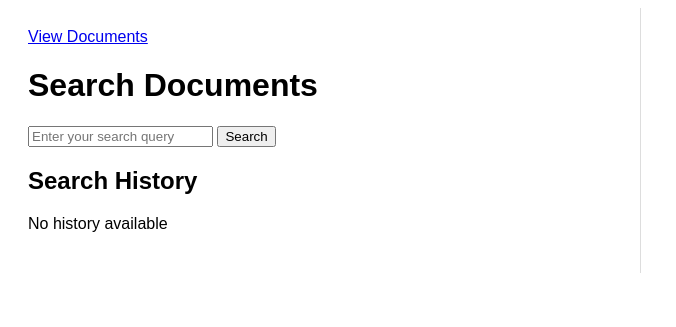
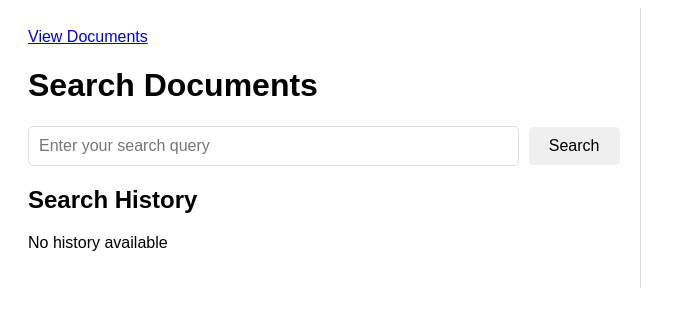
Before and after one commit to tijsvandenheuvel/document-retrieval, a Flask app: page / in a window 1280 px wide. Shown: the top 327 px of the page, without its empty margins (0-676 px from the left). Run offline with Flask 3, Linux system fonts and the light colour scheme; data that the repository does not hold is empty.

Commit message:
fix styling

```diff
--- a/open_search_database/flask_app/static/styles.css
+++ b/open_search_database/flask_app/static/styles.css
@@ -14,12 +14,42 @@ body {
 .right-column {
     overflow: auto;
 }
-ul {
+
+/* LIST */
+
+.item-list{
     list-style-type: none;
     padding: 0;
 }
-li {
+.list-item{
     margin-bottom: 20px;
+}
+
+/* SEARCH */
+
+.search-bar {
+    display: flex;
+    align-items: center;
+    margin-bottom: 20px;
+}
+.search-input {
+    flex: 1;
+    padding: 10px;
+    font-size: 16px;
+    border: 1px solid #ddd;
+    border-radius: 5px;
+}
+.search-button {
+    padding: 10px 20px;
+    font-size: 16px;
+    border: none;
+    border-radius: 5px;
+    cursor: pointer;
+    margin-left: 10px;
+}
+.search-button:hover {
+    background-color: #066edd;
+    color: white;
 }
 
 /* DOCUMENTS */
@@ -32,7 +62,7 @@ li {
     border-radius: 5px;
     background-color: #f9f9f9;
 }
-.document-list-item{
+.document-item{
     margin: 5px 0 10px 0;
 }
 
--- a/open_search_database/flask_app/templates/documents.html
+++ b/open_search_database/flask_app/templates/documents.html
@@ -15,9 +15,9 @@
     <div class="column">
         <a href="{{ url_for('home') }}">Back to Index</a>
         <h1>{{ documents|length }} documents in OpenSearch</h1>
-        <ul>
+        <ul class="item-list">
             {% for doc in documents %}
-            <li class="document-list-item">
+            <li class="document-item">
                 <a href="#" onclick="toggleCard('card-{{ loop.index }}')">{{ doc.title }}</a>
                 <div id="card-{{ loop.index }}" class="card">
                     <strong>Title:</strong> {{ doc.title }}<br>
--- a/open_search_database/flask_app/templates/index.html
+++ b/open_search_database/flask_app/templates/index.html
@@ -13,18 +13,29 @@
     <div class="column left-column">
         <a href="{{ url_for('show_documents') }}">View Documents</a>
         <h1>Search Documents</h1>
-        <form method="POST" action="/search">
-            <input type="text" name="query" placeholder="Enter your search query" required>
-            <button type="submit">Search</button>
+        <form method="POST" action="/search" class="search-bar">
+            <input class="search-input"type="text" name="query" placeholder="Enter your search query" required >
+            <button class="search-button" type="submit">Search</button>
         </form>
 
         <h2>Search History</h2>
-        <ul id="search-history">
+        <ul id="search-history" class="item-list">
             {% if history %}
             {% for id, past_query, result, result_titles, timestamp in history %}
             <li class="history-item" data-query="{{ past_query }}" onclick="selectHistoryItem('{{ id }}')">
                 <strong>Query:</strong> {{ past_query }} <br>
-                <strong>Results:</strong> {{ result_titles if result_titles else 'No results' }} <br>
+                <strong>Results:</strong>
+                <!-- {{ result_titles if result_titles else 'No results' }}  -->
+                {% if result_titles %}
+                <ul>
+                    {% for title in result_titles.split(', ') %}
+                    <li>{{ title.strip('[]"') }}</li>
+                    {% endfor %}
+                </ul>
+                {% else %}
+                No results
+                {% endif %}
+                <br>
                 <strong>Time:</strong> {{ timestamp }}
             </li>
             {% endfor %}
@@ -37,7 +48,7 @@
     <div class="column right-column">
         {% if query %}
         <h2>Results for "{{ query }}":</h2>
-        <ul>
+        <ul class="item-list">
             {% for result in results %}
             <li class="result-item">
                 <h3>{{ result.title }}</h3>
```
